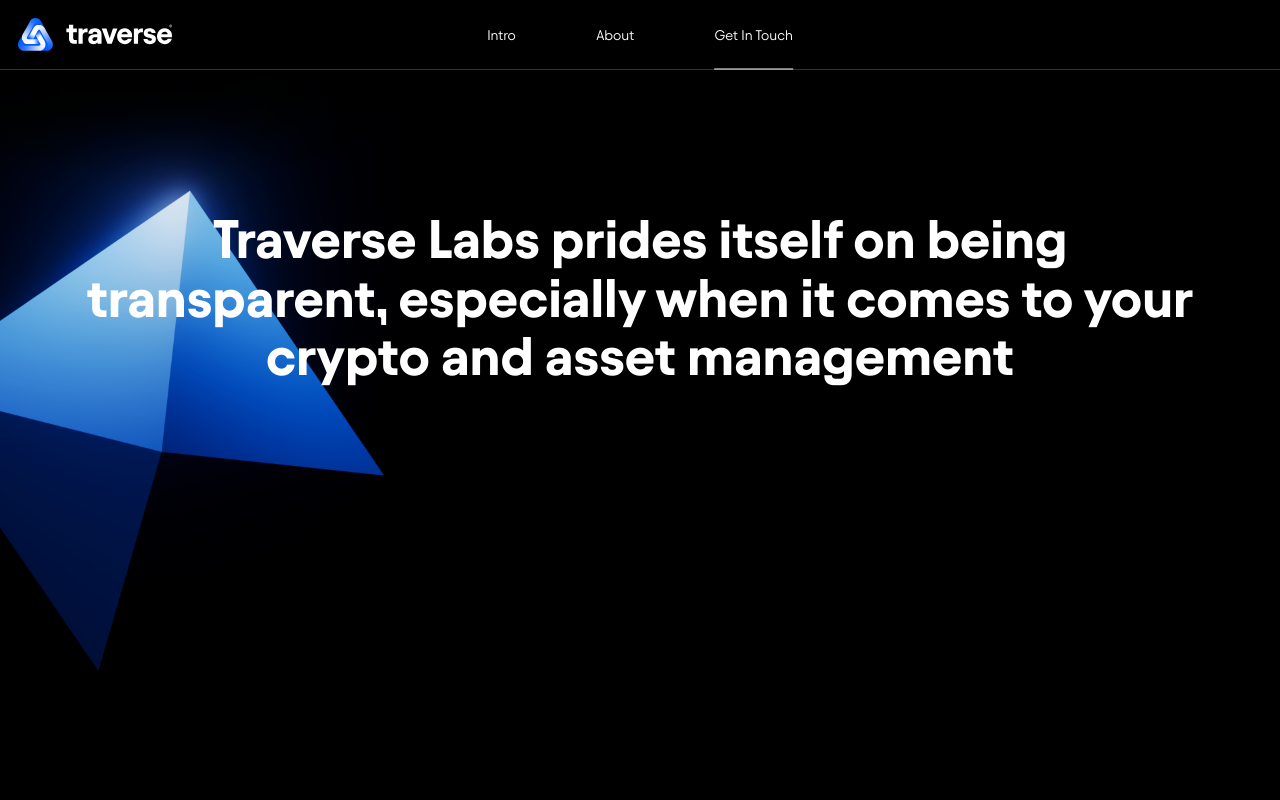
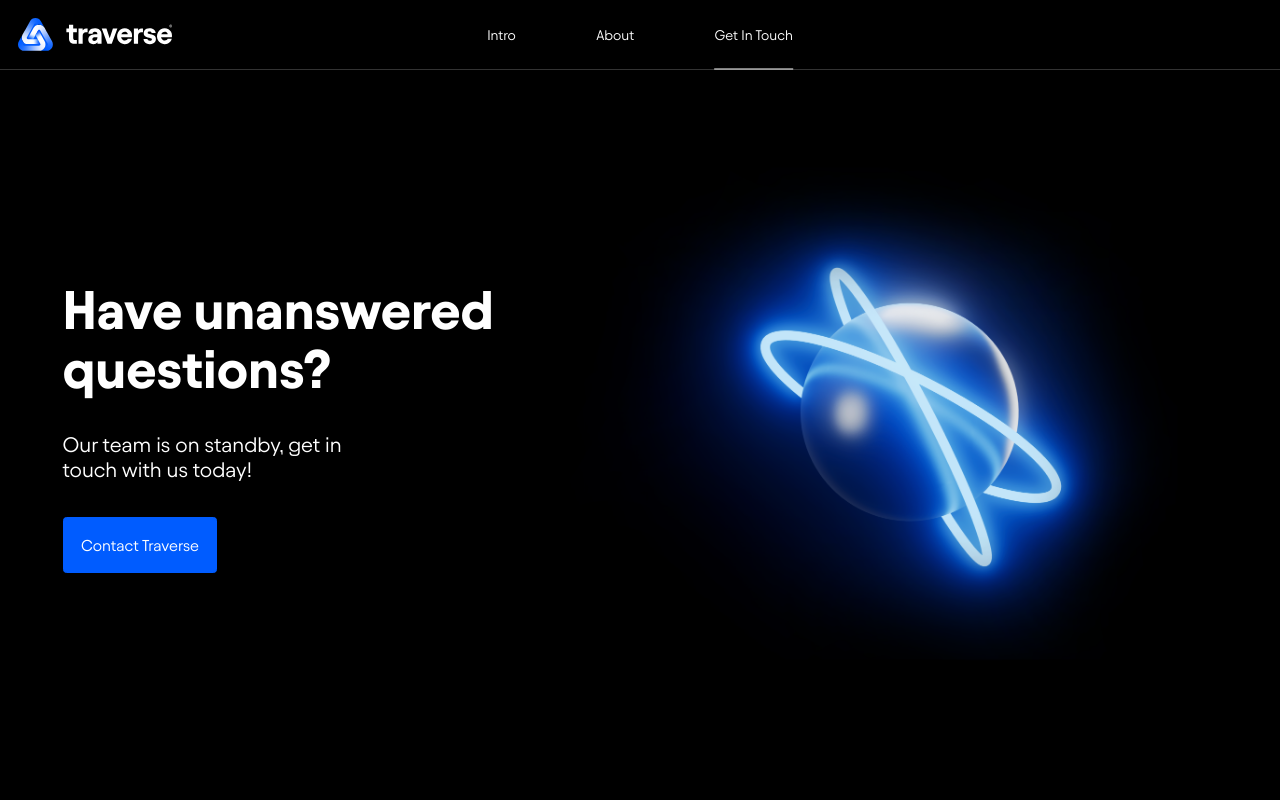
Before and after one commit to rommelmamedov/traverse, a React (Create React App) app: page /contact in a window 1280 px wide. Shown: the top 800 px of the page. Built offline with nearby package versions, Linux system fonts and the light colour scheme.

Commit message:
removed contact page quote and resized figure

```diff
--- a/src/pages/ContactPage.js
+++ b/src/pages/ContactPage.js
@@ -15,7 +15,7 @@
       pageClass={clsx(styles.contactPage, "contactPage")}
       isFullFooter
     >
-      <section className="sectionContact">
+      {/* <section className="sectionContact">
         <div className="sectionContactBg" />
 
         <div className="container">
@@ -24,7 +24,7 @@
             comes to your crypto and asset management
           </h1>
         </div>
-      </section>
+      </section> */}
 
       <section className="sectionContactHero">
         {isMobileBreakpoint ? (
--- a/src/styles/ContactPage.module.scss
+++ b/src/styles/ContactPage.module.scss
@@ -37,17 +37,17 @@
       align-items: center;
       height: auto;
       min-height: 51em; //816px
-      margin-top: 500px;
+      // margin-top: 500px;
       margin-bottom: var(--px160);
       padding: 0 var(--px20);
 
       > img {
         position: absolute;
         top: 50%;
-        left: 0;
+        left: 50%;
         z-index: -2;
-        width: 100%;
-        transform: translateY(-50%);
+        width: 70%;
+        transform: translateY(-50%) translateX(-40%);
       }
 
       .sectionContactHeroTextWrapper {
```
